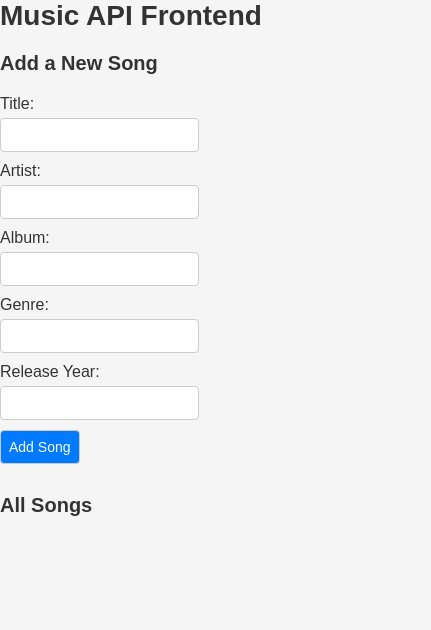
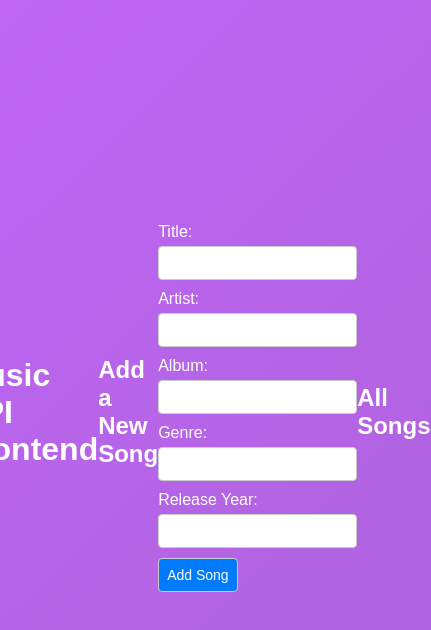
Before and after one commit to ipu1/FullStack_P2, a website: page public/index.html in a window 390 px wide. Shown: the whole page, 431 px wide, since content can reach past the window. Drawn offline with Linux system fonts and the light colour scheme; no server answers.

Commit message:
stylesFinal

```diff
--- a/public/css/styles.css
+++ b/public/css/styles.css
@@ -6,33 +6,28 @@ body, h1, h2, h3, p, ul, li, form, input, button {
     font-family: 'Frutiger', sans-serif;
 }
 
-/* Body styles */
+/* Center everything */
 body {
-    background-color: #f5f5f5;
-    color: #333;
+    display: flex;
+    justify-content: center;
+    align-items: center;
+    min-height: 100vh;
+    background: linear-gradient(136deg, #c566ff, #925fb1, #4d1f7a);
+    background-size: 600% 600%;
+    animation: AnimationName 6s ease infinite;
+}
+
+.container {
+    max-width: 600px;
+    width: 100%;
+    padding: 20px;
 }
 
 /* Heading styles */
 h1, h2, h3 {
     margin-bottom: 20px;
     font-weight: bold;
-}
-
-h1 {
-    font-size: 32px;
-}
-
-h2 {
-    font-size: 24px;
-}
-
-h3 {
-    font-size: 18px;
-}
-
-/* Paragraph styles */
-p {
-    margin-bottom: 10px;
+    color: #fff;
 }
 
 /* Form styles */
@@ -43,6 +38,7 @@ form {
 label {
     display: block;
     margin-bottom: 5px;
+    color: #fff;
 }
 
 input[type="text"],
@@ -73,6 +69,7 @@ ul {
 
 li {
     margin-bottom: 10px;
+    color: #fff;
 }
 
 /* Song container */
@@ -86,15 +83,13 @@ li {
 
 /* Responsive styles */
 @media (max-width: 768px) {
-    h1 {
-        font-size: 28px;
-    }
-
-    h2 {
-        font-size: 20px;
-    }
-
-    h3 {
-        font-size: 16px;
+    .container {
+        padding: 10px;
     }
 }
+
+@keyframes AnimationName {
+    0% {background-position: 2% 0%}
+    50% {background-position: 99% 100%}
+    100% {background-position: 2% 0%}
+}
```
